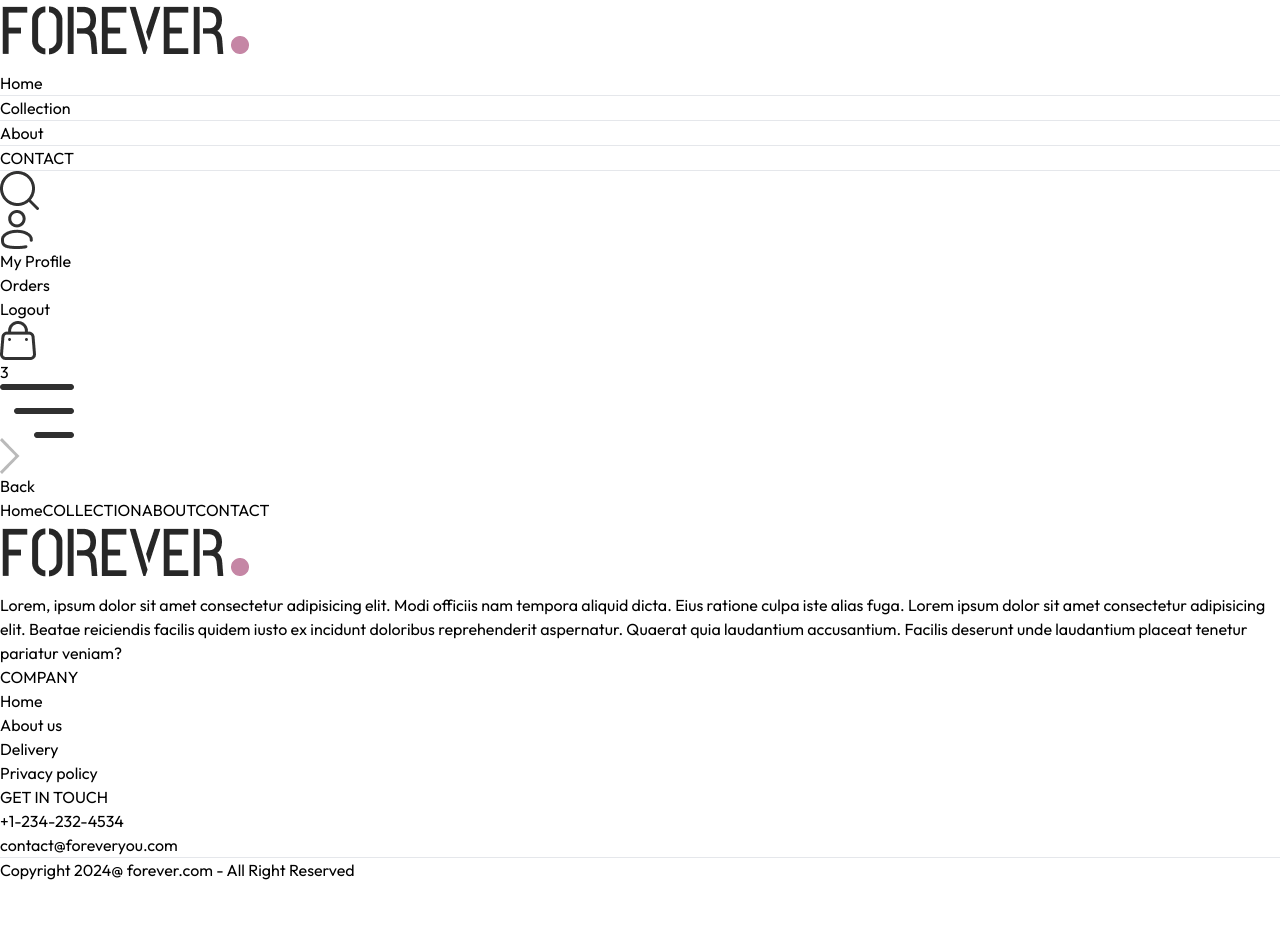
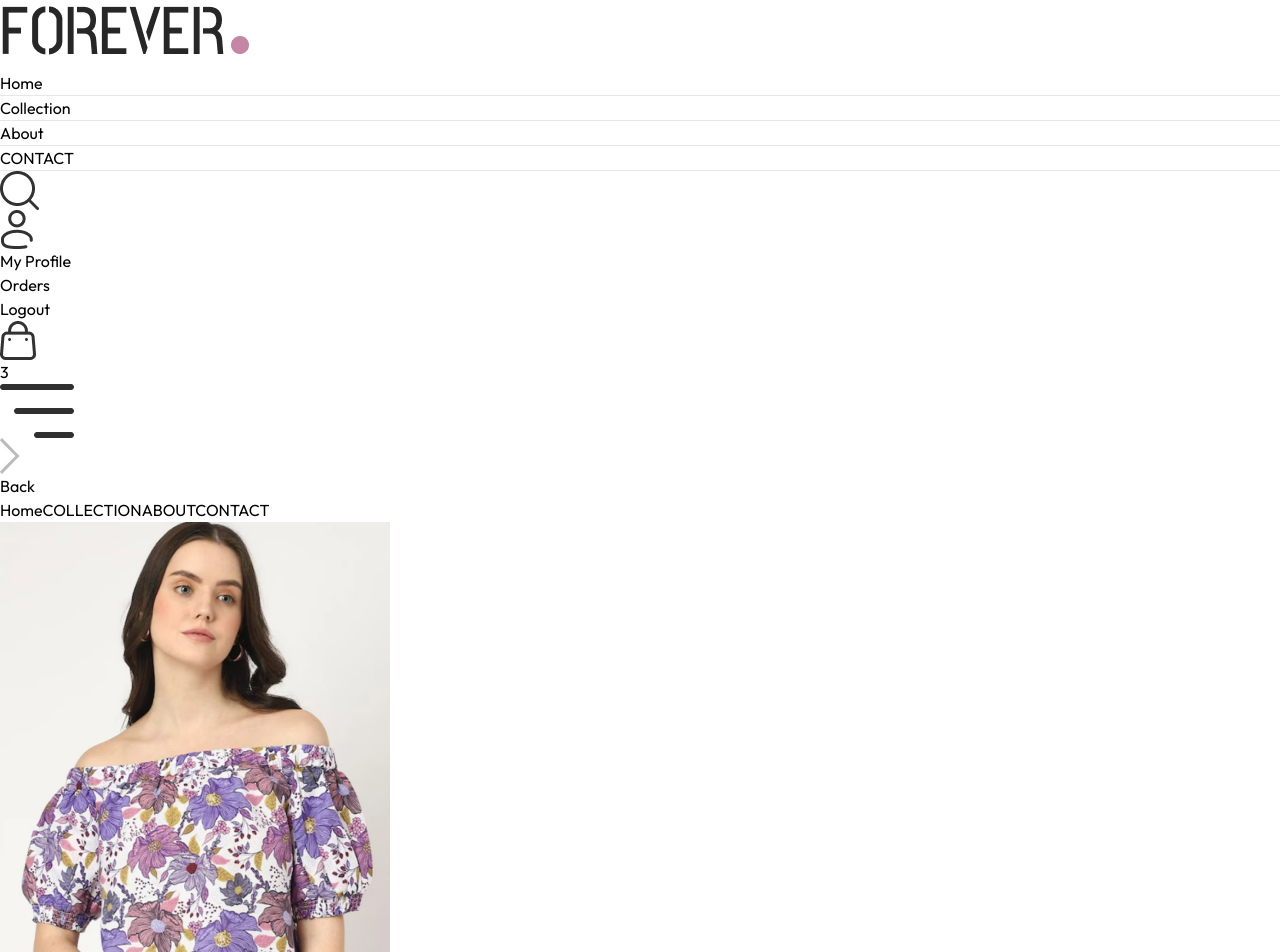
Before and after one commit to pradyumn8/E-commerce, a React (Vite) app in the folder frontend/: page /product/aaaaa in a window 1280 px wide. Shown: the top 952 px of the page. Before the commit the page ends 882 px from the top, so only its background shows below. Built offline with nearby package versions, Linux system fonts and the light colour scheme.

Commit message:
fetch more image by click on item

```diff
--- a/frontend/src/pages/Product.jsx
+++ b/frontend/src/pages/Product.jsx
@@ -1,14 +1,49 @@
-import React from 'react'
+import React, { useContext, useEffect, useState } from 'react'
 import { useParams } from 'react-router-dom'
+import { ShopContext } from '../context/ShopContext';
 
 const Product = () => {
 
+  const{productId} = useParams();
+  const {products} = useContext(ShopContext);
+  const [productData,setProductData] = useState(false)
+  const [image,setImage] = useState('')
 
-  return (
-    <div>
+  const fetchProductData=async ()=>{
 
+    products.map((item)=>{
+      if(item._id === productId){
+        setProductData(item)
+        // console.log(item);
+        setImage(item.image[0])
+        // console.log(item);
+        return null;
+      }
+    })
+
+  }
+  useEffect(()=>{
+    fetchProductData();
+  },[productId])
+  // console.log(productId)
+
+  return productData ? (
+    <div className='border-t-2 pt-10 transition-opacity ease-in duration-500 opacity-100'>
+      {/* Product data */}
+      <div className='flex gap-12 sm:gap-12 flex-col sm:flex-row'>
+      {/* Product Images */}
+      <div className="flex-1 flex flex-col-reverse gap-3 sm:flex-row">
+      <div className="flex sm:flex-col overflow-x-auto sm:overflow-y-scroll justify-between sm:justify-normal sm:w-[18.7%] w-full">
+    {
+      productData.image.map((item,index)=>(
+        <img src={item} key={index} className='w-[24%] sm:w-full sm:mb-3 flex-shrink-0' />
+      ))
+    }
+      </div>
+      </div>
+      </div>
     </div>
-  )
+  ) : <div className="opacity-0"></div>
 }
 
 export default Product
```
